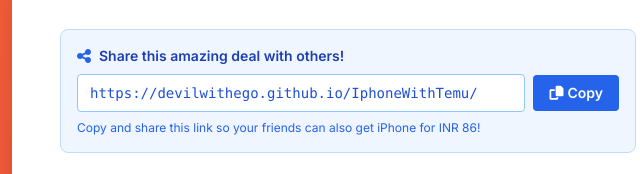
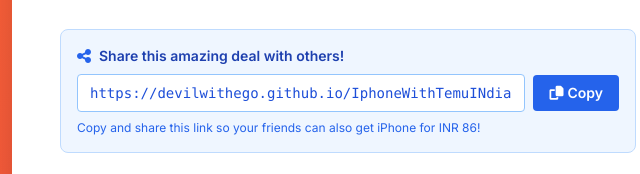
Before and after one commit to devilwithego/IphoneWithTemuINdia, a plain HTML site: page index.html in a window 1280 px wide. Shown: the part 2723-2897 px from the top of the page, 292-932 px from the left. Drawn offline with nearby package versions, Linux system fonts and the light colour scheme.

Commit message:
Update and rename index (1).html to index.html

```diff
--- a/index (1).html
+++ b/index.html
@@ -410,7 +410,7 @@
                                 <input
                                     type="text"
                                     id="shareLink"
-                                    value="https://devilwithego.github.io/IphoneWithTemu/"
+                                    value="https://devilwithego.github.io/IphoneWithTemuINdia/"
                                     readonly
                                     class="flex-1 px-3 py-2 bg-white border border-blue-300 rounded text-sm text-blue-700 font-mono"
                                 />
```
